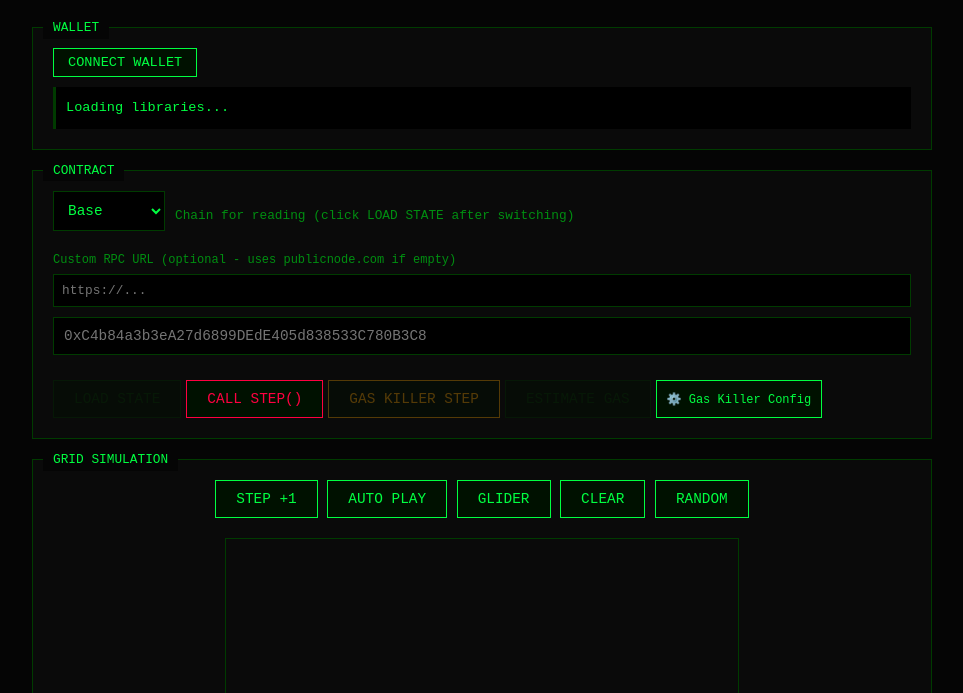
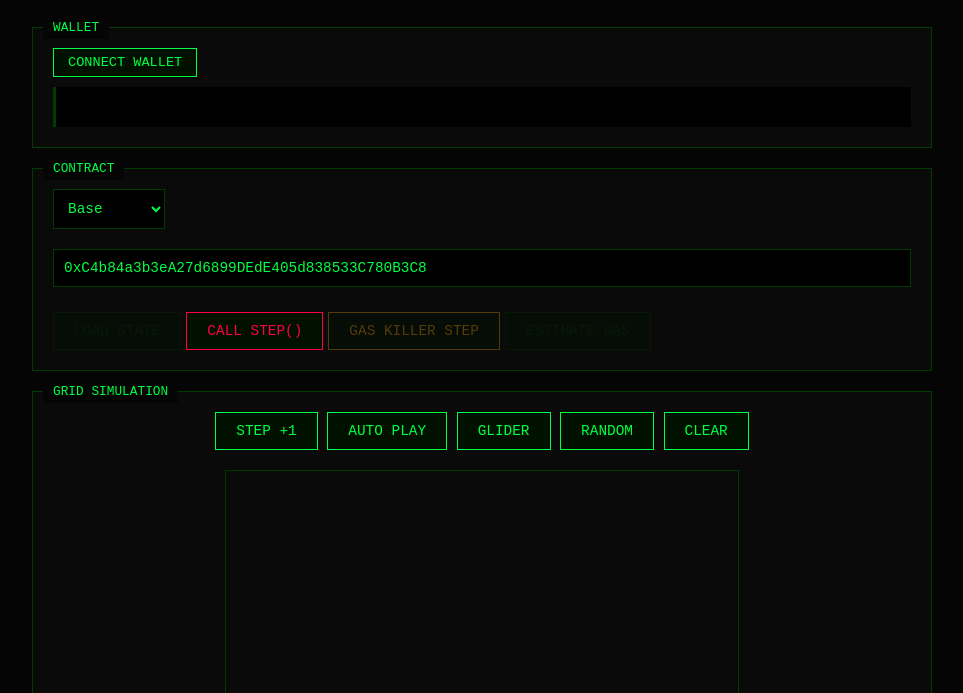
Before and after one commit to jvaleskadevs/onchain-life, a website: page index.html in a window 1280 px wide. Shown: the part 107-800 px from the top of the page, without its empty margins (158-1121 px from the left). Drawn offline with nearby package versions, Linux system fonts and the light colour scheme; a script that the page names is missing.

Commit message:
removeExtraFieldsUI

```diff
--- a/index.html
+++ b/index.html
@@ -297,7 +297,7 @@
                 <div id="walletDiv" class="wallet-row">
                     <button class="wallet-btn" onclick="promptConnect()">CONNECT WALLET</button>
                 </div>
-                <div id="status" class="status">Loading libraries...</div>
+                <div id="status" class="status"></div>
             </div>
         </div>
 
@@ -309,14 +309,16 @@
                         <option value="1">Ethereum</option>
                         <option value="11155111">Sepolia</option>
                     </select>
-                    <span class="chain-label">Chain for reading (click LOAD STATE after switching)</span>
+                    <!--<span class="chain-label">Chain for reading (click LOAD STATE after switching)</span>-->
                 </div>
+                <input type="text" id="contractAddr" placeholder="Onchain Life contract address" value="0xC4b84a3b3eA27d6899DEdE405d838533C780B3C8" oninput="onContractInput()">
+                <!--
                 <div class="rpc-input">
                     <label>Custom RPC URL (optional - uses publicnode.com if empty)</label>
                     <input type="text" id="rpcUrl" placeholder="https://..." oninput="validateRpc()">
                     <div id="rpcError" class="rpc-error">Invalid URL - must start with http:// or https://</div>
                 </div>
-                <input type="text" id="contractAddr" placeholder="0xC4b84a3b3eA27d6899DEdE405d838533C780B3C8" oninput="onContractInput()">
+                -->
 
                 <div id="gasEstimate" class="gas-estimate hidden">
                     <div class="gas-row">
@@ -347,7 +349,7 @@
                     <button onclick="stepContract()" id="btnStep" class="danger">CALL STEP()</button>
                     <button onclick="stepGasKiller()" id="btnGasKiller" class="alt" disabled>GAS KILLER STEP</button>
                     <button onclick="estimateStepGas()" id="btnEstimate" disabled>ESTIMATE GAS</button>
-                    <button onclick="toggleGasKillerConfig()" class="wallet-btn small">⚙️ Gas Killer Config</button>
+                    <!--<button onclick="toggleGasKillerConfig()" class="wallet-btn small">⚙️ Gas Killer Config</button>-->
                 </div>
             </div>
         </div>
@@ -358,8 +360,8 @@
                     <button onclick="stepLocal()">STEP +1</button>
                     <button onclick="toggleAutoStep()" id="btnAuto">AUTO PLAY</button>
                     <button onclick="loadGlider()">GLIDER</button>
+                    <button onclick="randomize()">RANDOM</button>
                     <button onclick="clearGrid()">CLEAR</button>
-                    <button onclick="randomize()">RANDOM</button>
                 </div>
                 <canvas id="grid" width="512" height="512"></canvas>
                 <div class="stats">
@@ -509,7 +511,7 @@
                 return false;
             }
         }
-
+        /*
         function validateRpc() {
             const input = document.getElementById('rpcUrl');
             const error = document.getElementById('rpcError');
@@ -522,12 +524,13 @@
                 error.style.display = 'none';
                 input.style.borderColor = value ? '#00ff41' : '#003b00';
             }
-        }
-
+        }*/
+        /*
         function toggleGasKillerConfig() {
             const config = document.getElementById('gasKillerConfig');
             config.classList.toggle('visible');
         }
+        */
 
         function createPublicClientForChain(chainId) {
             const chain = getChainById(chainId);
@@ -1432,7 +1435,7 @@
         window.validateRpc = validateRpc;
         window.onContractInput = onContractInput;
         window.estimateStepGas = estimateStepGas;
-        window.toggleGasKillerConfig = toggleGasKillerConfig;
+        //window.toggleGasKillerConfig = toggleGasKillerConfig;
         window.toggleAutoStep = toggleAutoStep;
         window.startAutoStep = startAutoStep;
         window.stopAutoStep = stopAutoStep;
```
